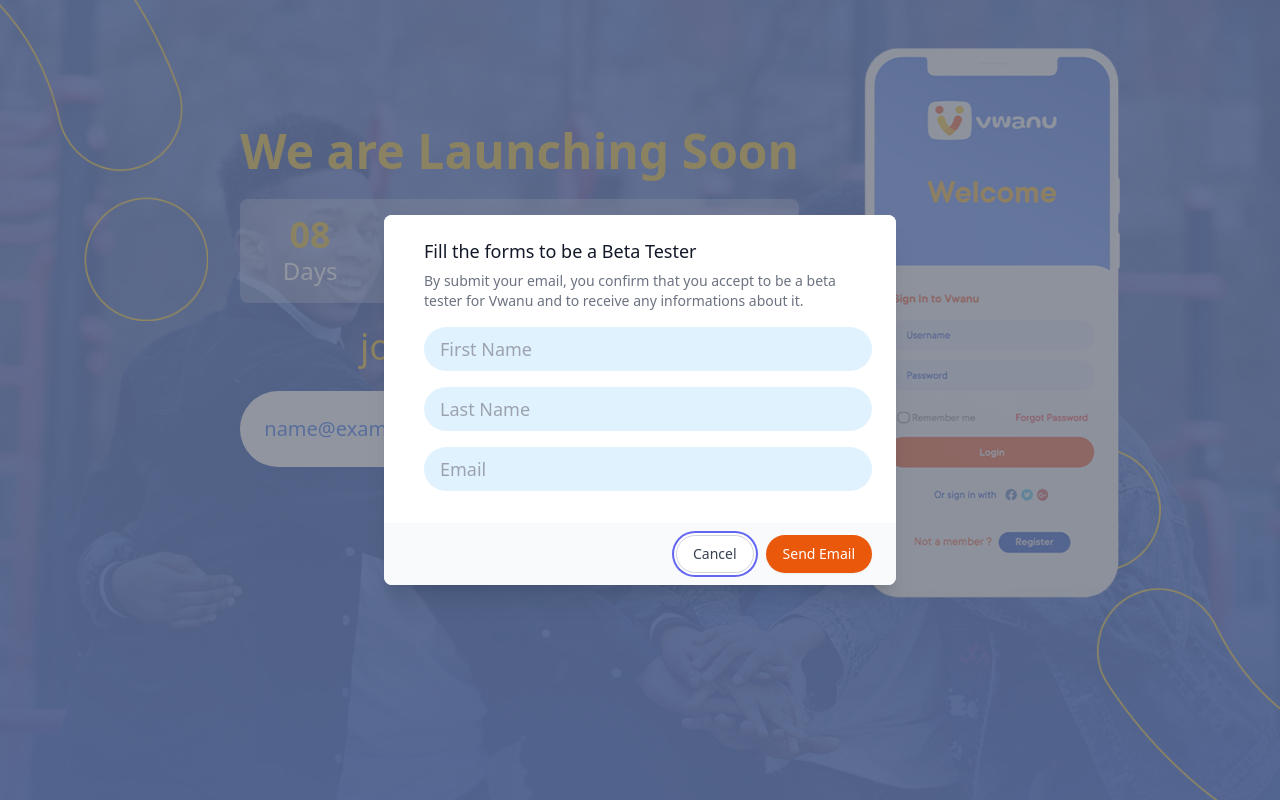
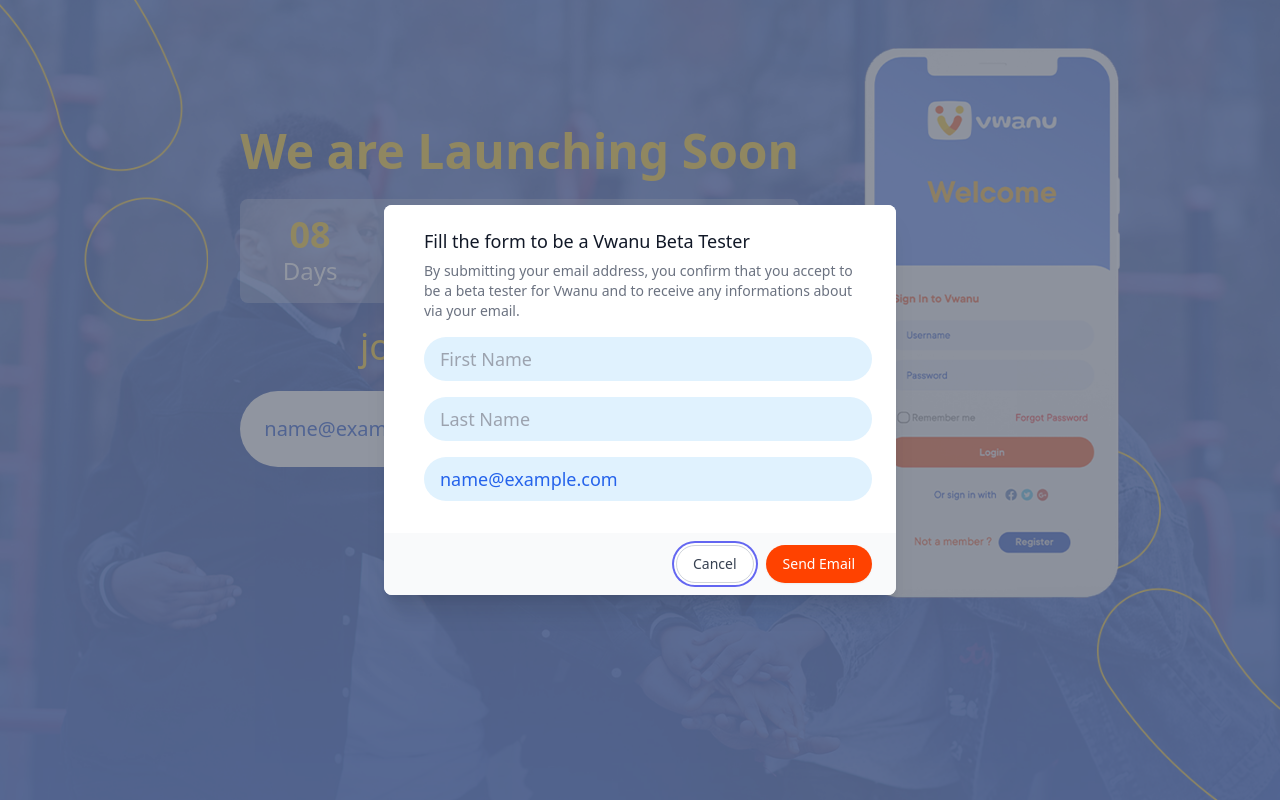
Before and after one commit to gh4m21/vwanu_landing, a Next.js app: page / in a window 1280 px wide. Both pictures are taken after typing "name@example.com" into the empty fields and a click on the button "Send Now!". Built offline with nearby package versions, Linux system fonts and the light colour scheme.

Commit message:
don't need to re enter email, fix color code

```diff
--- a/components/CountdownTimer.js
+++ b/components/CountdownTimer.js
@@ -81,25 +81,25 @@ const CountdownTimer = () => {
     <>
       <div className="my-6 flex w-full flex-wrap justify-between rounded-lg bg-white/30 text-center">
         <div className="w-1/2 p-4 sm:w-1/4">
-          <h2 className="title-font text-6xl font-bold text-yellow-500 sm:text-4xl">
+          <h2 className="title-font text-6xl font-bold text-v-yellow sm:text-4xl">
             {days}
           </h2>
           <p className="text-2xl font-medium text-white">Days</p>
         </div>
         <div className="w-1/2 p-4 sm:w-1/4">
-          <h2 className="title-font text-6xl font-bold text-yellow-500 sm:text-4xl">
+          <h2 className="title-font text-6xl font-bold text-v-yellow sm:text-4xl">
             {hours}
           </h2>
           <p className="text-2xl font-medium text-white">Hours</p>
         </div>
         <div className="w-1/2 p-4 sm:w-1/4">
-          <h2 className="title-font text-6xl font-bold text-yellow-500 sm:text-4xl">
+          <h2 className="title-font text-6xl font-bold text-v-yellow sm:text-4xl">
             {minutes}
           </h2>
           <p className="text-2xl font-medium text-white">Minutes</p>
         </div>
         <div className="w-1/2 p-4 sm:w-1/4">
-          <h2 className="title-font text-6xl font-bold text-yellow-500 sm:text-4xl">
+          <h2 className="title-font text-6xl font-bold text-v-yellow sm:text-4xl">
             {seconds}
           </h2>
           <p className="text-2xl font-medium text-white">Seconds</p>
--- a/components/ModalSubscribers.js
+++ b/components/ModalSubscribers.js
@@ -1,14 +1,15 @@
 import React, { useState, Fragment, useRef } from 'react'
 import { Dialog, Transition } from '@headlessui/react'
-import { success, error } from '../components/notification'
+import { success, error,errorExist } from '../components/notification'
 import { Toaster } from 'react-hot-toast'
 
 const ModalSubscribers = () => {
   const [showModal, setShowModal] = useState(false)
+  const [firstEmail, setFirstEmail] = useState('')
   const [formData, setFormData] = useState({
     firstName: '',
     lastName: '',
-    email: '',
+    email: firstEmail || '',
   })
 
   const cancelButtonRef = useRef(null)
@@ -16,6 +17,7 @@ const ModalSubscribers = () => {
 
   const handleClick = (e) => {
     e.preventDefault()
+
     submitButtonRef.current.click()
   }
 
@@ -38,6 +40,8 @@ const ModalSubscribers = () => {
             console.log('success', res)
             success()
             setFormData({ firstName: '', lastName: '', email: '' })
+          } else if (res.status === 401) {
+            errorExist()
           } else {
             error()
             console.log('error', res.data)
@@ -58,18 +62,26 @@ const ModalSubscribers = () => {
       <div className="">
         <form className="relative h-24 w-full">
           <input
-            className="lg:[80%] w-full items-center rounded-full py-4 px-2 align-middle text-xl font-medium text-blue-600 placeholder:text-xl hover:text-xl focus:text-xl active:text-xl lg:py-6 lg:pl-6"
+            className="lg:[80%] w-full items-center rounded-full py-4 px-2 align-middle text-xl font-medium text-vwanu-secondary placeholder:text-xl hover:text-xl focus:text-xl active:text-xl lg:py-6 lg:pl-6"
             type="email"
-            name="email"
-            onChange={onChange}
+            name="firstEmail"
+            onChange={(e) => {
+              setFirstEmail(e.target.value)
+            }}
             placeholder="Email Address"
+            required
           />
           <button
             onClick={(e) => {
               e.preventDefault()
-              setShowModal(true)
+              if (firstEmail) {
+                setFormData({ ...formData, email: firstEmail })
+                setShowModal(true)
+              } else {
+                alert('Fill your email address first to continue.')
+              }
             }}
-            className="absolute top-[0.5rem] right-[0.5rem] z-10 w-1/3 items-center rounded-full bg-orange-600 py-2 text-lg text-white lg:py-4 lg:text-xl  "
+            className="absolute top-[0.5rem] right-[0.5rem] z-10 w-1/3 items-center rounded-full bg-vwanu-primary py-2 text-lg text-white lg:py-4 lg:text-xl  "
           >
             Send Now!
           </button>
@@ -120,13 +132,13 @@ const ModalSubscribers = () => {
                         as="h3"
                         className="text-lg font-medium leading-6 text-gray-900"
                       >
-                        Fill the forms to be a Beta Tester
+                        Fill the form to be a Vwanu Beta Tester
                       </Dialog.Title>
                       <div className="mt-2">
                         <p className="text-sm text-gray-500">
-                          By submit your email, you confirm that you accept to
-                          be a beta tester for Vwanu and to receive any
-                          informations about it.
+                          By submitting your email address, you confirm that you
+                          accept to be a beta tester for Vwanu and to receive
+                          any informations about via your email.
                         </p>
                       </div>
                       <div className="mt-4">
@@ -138,6 +150,7 @@ const ModalSubscribers = () => {
                               name="firstName"
                               className="my-4 block w-full items-center rounded-full bg-sky-100 py-2 px-4 align-middle text-lg font-light text-blue-600 placeholder:text-lg hover:text-lg focus:text-lg active:text-lg"
                               placeholder="First Name"
+                              value={formData.firstName}
                               onChange={onChange}
                               required
                             />
@@ -146,6 +159,7 @@ const ModalSubscribers = () => {
                               name="lastName"
                               className="my-4 block w-full items-center rounded-full bg-sky-100 py-2 px-4 align-middle text-lg font-light text-blue-600 placeholder:text-lg hover:text-lg focus:text-lg active:text-lg"
                               placeholder="Last Name"
+                              value={formData.lastName}
                               onChange={onChange}
                               required
                             />
@@ -154,6 +168,7 @@ const ModalSubscribers = () => {
                               name="email"
                               className="my-4 block w-full items-center rounded-full bg-sky-100 py-2 px-4 align-middle text-lg font-light text-blue-600 placeholder:text-lg hover:text-lg focus:text-lg active:text-lg"
                               placeholder="Email"
+                              value={formData.email}
                               onChange={onChange}
                               required
                             />
@@ -173,7 +188,7 @@ const ModalSubscribers = () => {
                 <div className="bg-gray-50 px-4 py-3 sm:flex sm:flex-row-reverse sm:px-6">
                   <button
                     type="button"
-                    className="inline-flex w-full justify-center rounded-full border border-transparent bg-orange-600 px-4 py-2 text-base font-medium text-white shadow-sm hover:bg-red-700 focus:outline-none focus:ring-2 focus:ring-red-500 focus:ring-offset-2 sm:ml-3 sm:w-auto sm:text-sm"
+                    className="inline-flex w-full justify-center rounded-full border border-transparent bg-vwanu-primary px-4 py-2 text-base font-medium text-white shadow-sm hover:bg-red-700 focus:outline-none focus:ring-2 focus:ring-red-500 focus:ring-offset-2 sm:ml-3 sm:w-auto sm:text-sm"
                     onClick={handleClick}
                   >
                     Send Email
--- a/components/notification.js
+++ b/components/notification.js
@@ -17,7 +17,7 @@ export function success() {
             />
           </div>
           <div className="ml-3 flex-1">
-            <p className="text-sm font-medium text-orange-600">VWANU</p>
+            <p className="text-sm font-medium text-vwanu-primary">VWANU</p>
             <p className="mt-1 text-sm text-green-700">
               Thank you for applying to be a Beta Tester. You will receive an
               email confirmation.
@@ -55,7 +55,7 @@ export function error() {
             />
           </div>
           <div className="ml-3 flex-1">
-            <p className="text-sm font-medium text-orange-600">VWANU</p>
+            <p className="text-sm font-medium text-vwanu-primary">VWANU</p>
             <p className="mt-1 text-sm text-red-700">
               Oops, something went wrong. Please try again later.
             </p>
@@ -73,3 +73,40 @@ export function error() {
     </div>
   ))
 }
+
+export function errorExist() {
+  toast.custom((t) => (
+    <div
+      className={`${
+        t.visible ? 'animate-enter' : 'animate-leave'
+      } pointer-events-auto flex w-full max-w-md rounded-lg bg-red-50 shadow-lg ring-1 ring-black ring-opacity-5`}
+    >
+      <div className="w-0 flex-1 p-4">
+        <div className="flex items-start">
+          <div className="flex-shrink-0 pt-0.5">
+            <img
+              className="h-10 w-10 rounded-[17px]"
+              src="./Asset_8.png"
+              alt=""
+            />
+          </div>
+          <div className="ml-3 flex-1">
+            <p className="text-sm font-medium text-vwanu-primary">VWANU</p>
+            <p className="mt-1 text-sm text-red-700">
+              Oops, This Email Address is already exist. Fill the form with a
+              different email address to continue.
+            </p>
+          </div>
+        </div>
+      </div>
+      <div className="flex border-l border-gray-200">
+        <button
+          onClick={() => toast.dismiss(t.id)}
+          className="flex w-full items-center justify-center rounded-none rounded-r-lg border border-transparent p-4 text-sm font-medium text-blue-600 hover:text-blue-500 focus:outline-none focus:ring-2 focus:ring-blue-500"
+        >
+          Close
+        </button>
+      </div>
+    </div>
+  ))
+}
--- a/pages/index.jsx
+++ b/pages/index.jsx
@@ -22,11 +22,11 @@ const Home = () => {
       <main className="mx-auto h-screen w-full max-w-screen-2xl items-center justify-center text-center">
         <div className="ml-auto flex flex-wrap-reverse items-center justify-end px-10 lg:flex-nowrap xl:pl-52">
           <div className="mx-auto pt-24 xl:ml-auto xl:pt-0">
-            <p className="text-center text-3xl font-bold text-yellow-500 md:text-5xl lg:text-4xl xl:text-right xl:text-5xl">
+            <p className="text-center text-3xl font-bold text-v-yellow md:text-5xl lg:text-4xl xl:text-right xl:text-5xl">
               We are Launching Soon
             </p>
             <CountdownTimer />
-            <p className="pb-6 text-3xl  text-yellow-500 md:text-5xl lg:text-4xl xl:text-4xl">
+            <p className="pb-6 text-3xl  text-v-yellow md:text-5xl lg:text-4xl xl:text-4xl">
               join the waiting list
             </p>
             <ModalSubscribers />
--- a/tailwind.config.js
+++ b/tailwind.config.js
@@ -4,7 +4,14 @@ module.exports = {
     './components/**/*.{js,ts,jsx,tsx}',
   ],
   theme: {
-    extend: {},
+    extend: {
+      colors: {
+        'vwanu-primary': '#ff4200',
+        'vwanu-secondary': '#053dc8',
+        'v-yellow-dark': '#ffa801',
+        'v-yellow': '#ffc700',
+      },
+    },
   },
   plugins: [],
 }
```
